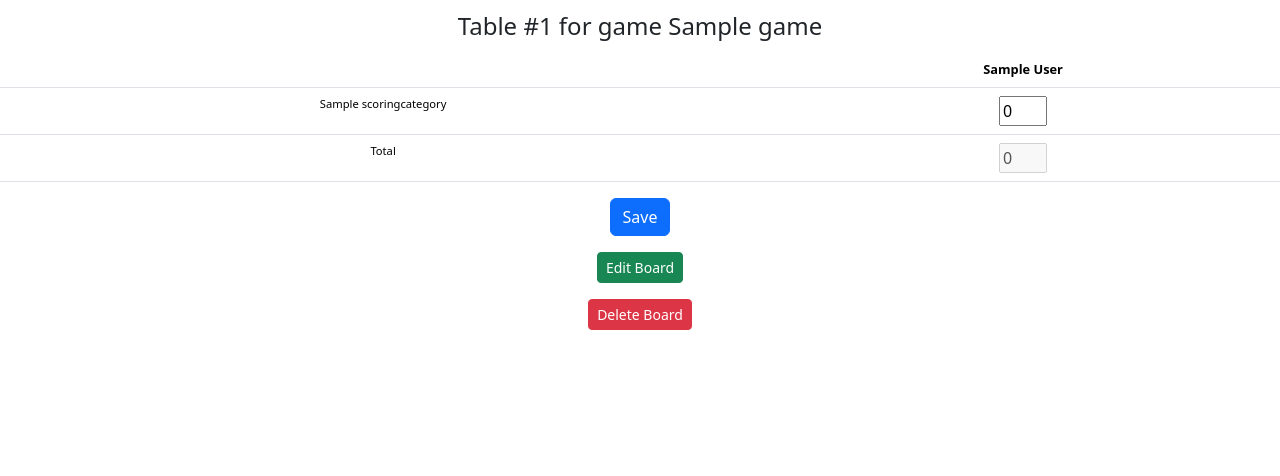
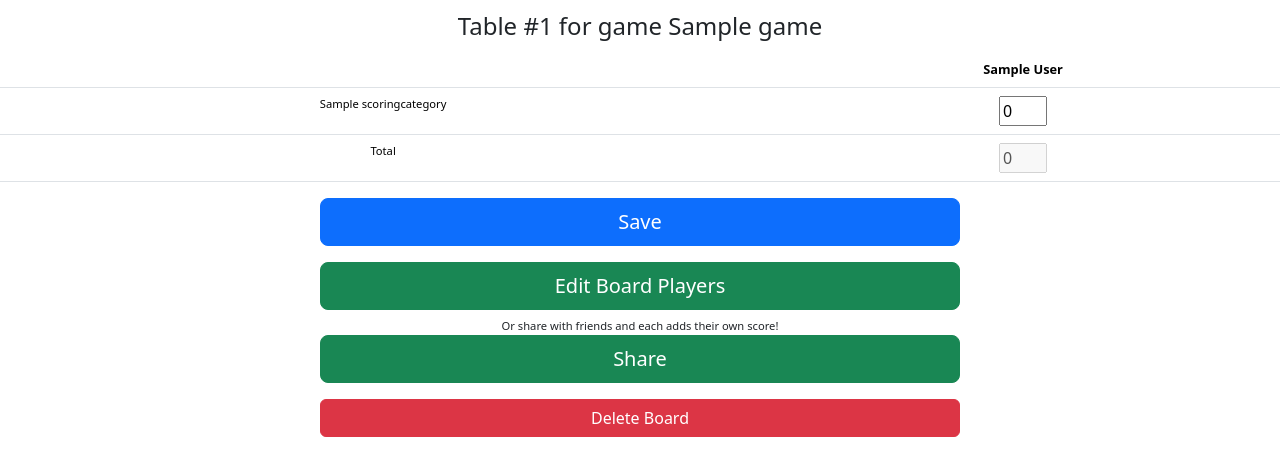
Before and after one commit to danielcaballero88/django-scoring-app, a Django app: page /board_score/1/ in a window 1280 px wide. Shown: the part 56-532 px from the top of the page. Run offline with Django 4.2, Linux system fonts and the light colour scheme; a user stored in the database is signed in; tables that the repository leaves empty hold one stand-in row (values such as "Sample post"); lists and menus that the app fills with data are empty; some libraries are stand-ins or nearby versions.

Commit message:
Add share button to share add_your_score url

```diff
--- a/scoring/templates/scoring/board_score.html
+++ b/scoring/templates/scoring/board_score.html
@@ -4,6 +4,13 @@
 
 {% block extra_head %}
   <link rel="stylesheet" type="text/css" href="{% static 'scoring/css/board_score.css' %}" />
+  <script>
+    function CopyText() {
+      var text = document.getElementById('yourtext')
+      text.select();
+      document.execCommand('copy')
+    }
+  </script>
 {% endblock extra_head %}
 
 {% block content %}
@@ -74,21 +81,70 @@
         </tbody>
       </table>
     </fieldset>
-    <button value="Save" class="btn btn-primary"/>Save</button>
+    <button
+      value="Save"
+      class="btn btn-primary btn-lg w-50"
+      >
+        Save
+      </button>
   </form>
 </div>
 
 <div class="text-center mt-3">
   <a href="{% url "scoring:add_board_players" board.pk %}">
-    <button type="button" class="btn btn-success btn-sm" data-bs-toggle="modal" data-bs-target="#deleteBoardModal">
-      Edit Board
+    <button
+      type="button"
+      class="btn btn-success btn-lg w-50"
+      data-bs-toggle="modal"
+      data-bs-target="#deleteBoardModal"
+    >
+      Edit Board Players
     </button>
   </a>
 </div>
 
+<div class="text-center mt-2">
+  <p class="small-text mt-2 mb-0">Or share with friends and each adds their own score!</p>
+  <!-- Button trigger modal -->
+  <button
+    type="button"
+    class="btn btn-success btn btn-lg mt-0 w-50"
+    data-bs-toggle="modal"
+    data-bs-target="#shareModal"
+  >
+    Share
+  </button>
+</div>
+
+<!-- Modal -->
+<div class="modal fade" id="shareModal" tabindex="-1" aria-labelledby="shareModalLabel" aria-hidden="true">
+  <div class="modal-dialog">
+    <div class="modal-content">
+      <div class="modal-header">
+        <h5 class="modal-title" id="shareModalLabel">Share with friends:</h5>
+        <button type="button" class="btn-close" data-bs-dismiss="modal" aria-label="Close"></button>
+      </div>
+      <div class="modal-body">
+        <p>Share this link with friends and they can add their own scores</p>
+        <p>(they don't need to be registered for this)</p>
+        <input class="textinput form-control" type="text" value="{{ url_share }}" id="yourtext">
+        <button class="btn btn-primary" onclick="CopyText()">Copy Link</button>
+      </div>
+      <div class="modal-footer">
+        <button type="button" class="btn btn-secondary" data-bs-dismiss="modal">Close</button>
+      </div>
+    </div>
+  </div>
+</div>
+
 <!-- Button trigger modal -->
 <div class="text-center mt-3">
-  <button type="button" class="btn btn-danger btn-sm" data-bs-toggle="modal" data-bs-target="#deleteBoardModal">
+  <button
+    type="button"
+    class="btn btn-danger w-50"
+    data-bs-toggle="modal"
+    data-bs-target="#deleteBoardModal"
+  >
     Delete Board
   </button>
 </div>
--- a/scoring/views.py
+++ b/scoring/views.py
@@ -276,6 +276,7 @@ def board_score(request: HttpRequest, board_pk: int):
         "scorers": scorers,
         "score_values": score_values,
         "totals": totals,
+        "url_share": request.build_absolute_uri(reverse("scoring:add_your_score", args=(board.pk,))),
     }
     return HttpResponse(template.render(context, request))
 
```
